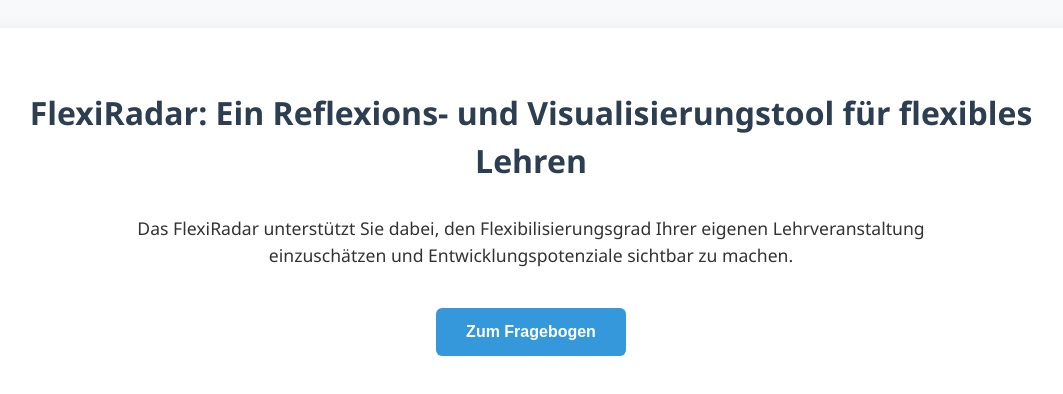
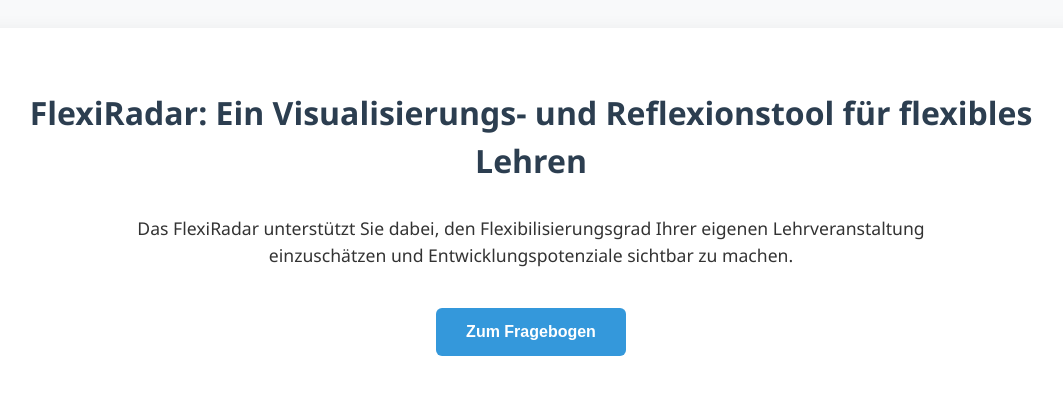
Before and after one commit to jdirenga/flexiradar, a plain HTML site: page index.html in a window 1280 px wide. Shown: the whole page, without its empty margins (109-1172 px from the left). Drawn offline with nearby package versions, Linux system fonts and the light colour scheme.

Commit message:
Update index.html
Reihenfolge des Titels geändert: jetzt "Visualisierung- und Reflexionstool"

```diff
--- a/index.html
+++ b/index.html
@@ -129,7 +129,7 @@
 <div class="container">
     <!-- SEITE 1: Einführung -->
     <div id="page-intro" class="page active">
-        <h1>FlexiRadar: Ein Reflexions- und Visualisierungstool für flexibles Lehren</h1>
+        <h1>FlexiRadar: Ein Visualisierungs- und Reflexionstool für flexibles Lehren</h1>
         <div class="intro-text">
             <p>Das FlexiRadar unterstützt Sie dabei, den Flexibilisierungsgrad Ihrer eigenen Lehrveranstaltung einzuschätzen und Entwicklungspotenziale sichtbar zu machen.</p>
 
```
